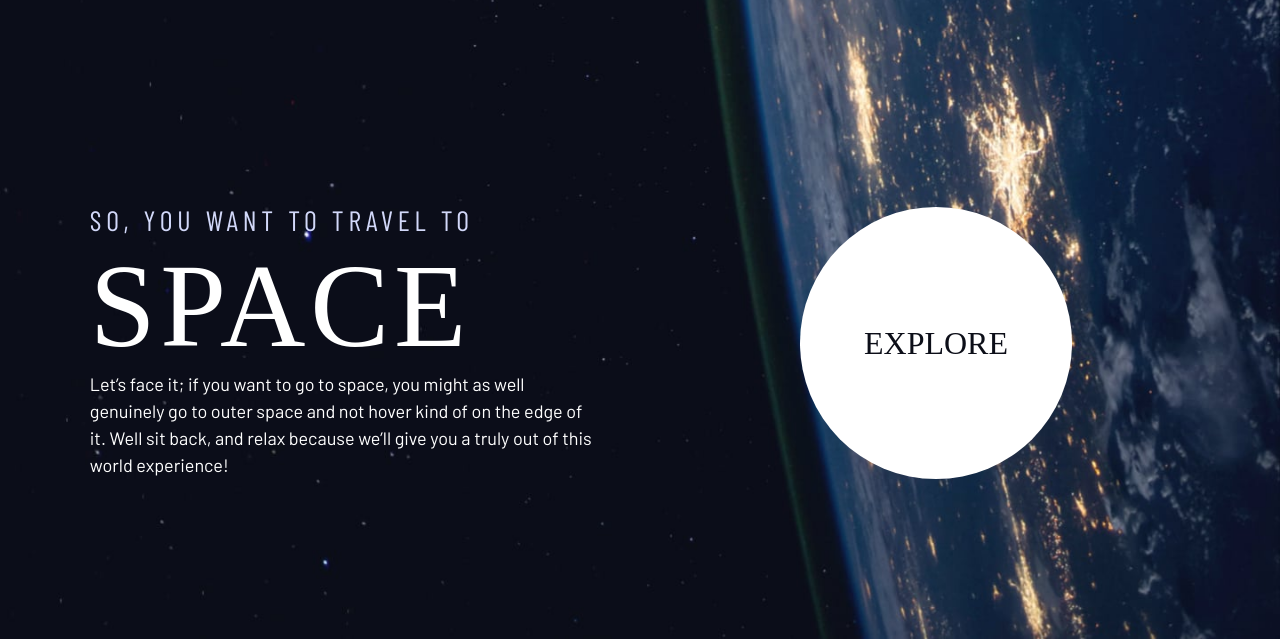
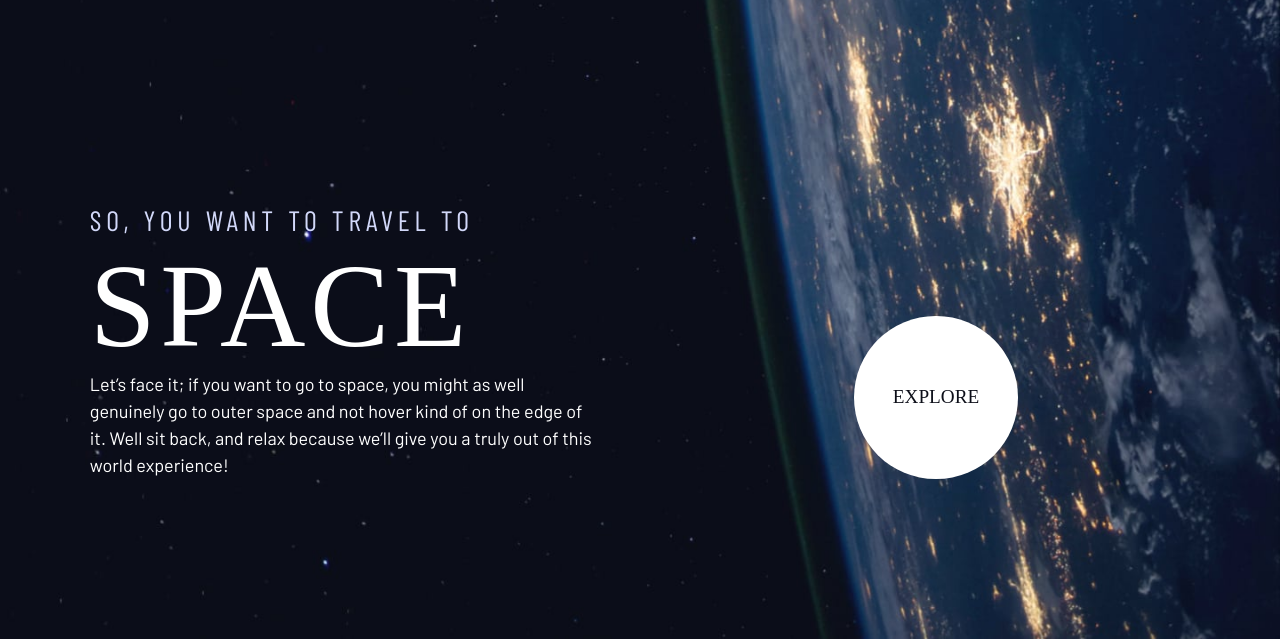
Before and after one commit to MohamedZakidev/Explore-Space-main, a plain HTML site: page index.html in a window 1280 px wide. Shown: the part 161-800 px from the top of the page. Drawn offline with nearby package versions, Linux system fonts and the light colour scheme; a web font is replaced by a local one.

Commit message:
Update index.css

```diff
--- a/index.css
+++ b/index.css
@@ -243,7 +243,7 @@ select {
 /* ------------------- */
 
 .large-button {
-    font-size: 2rem;
+    font-size: 1.2rem;
     position: relative;
     z-index: 1;
     display: inline-grid;
@@ -264,12 +264,20 @@ select {
     border-radius: 50%;
     opacity: 0;
     transition: opacity 500ms linear, transform 750ms ease-in-out;
+    -webkit-transition: opacity 500ms linear, transform 750ms ease-in-out;
+    -moz-transition: opacity 500ms linear, transform 750ms ease-in-out;
+    -ms-transition: opacity 500ms linear, transform 750ms ease-in-out;
+    -o-transition: opacity 500ms linear, transform 750ms ease-in-out;
 }
 
 .large-button:hover::after,
 .large-button:focus::after {
     opacity: 1;
     transform: scale(1.5);
+    -webkit-transform: scale(1.5);
+    -moz-transform: scale(1.5);
+    -ms-transform: scale(1.5);
+    -o-transform: scale(1.5);
 }
 
 /* primary-header */
```
